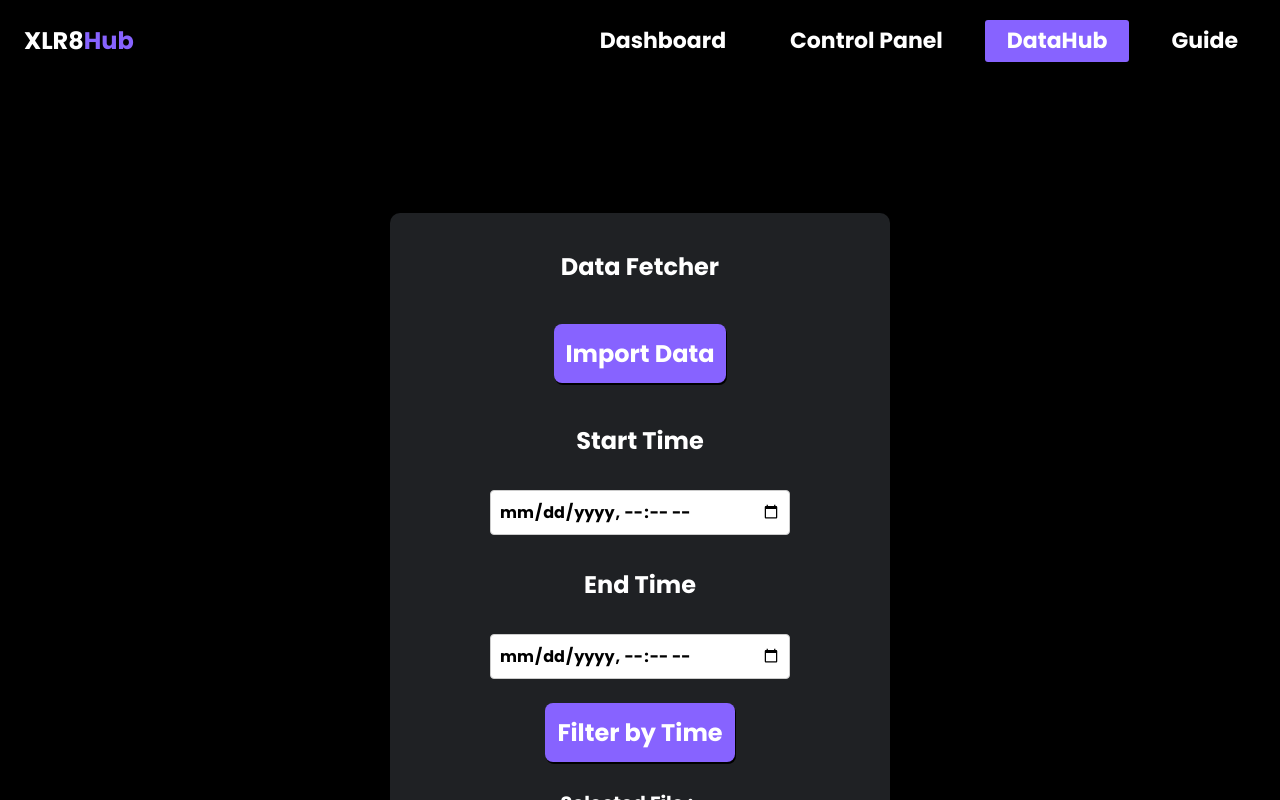
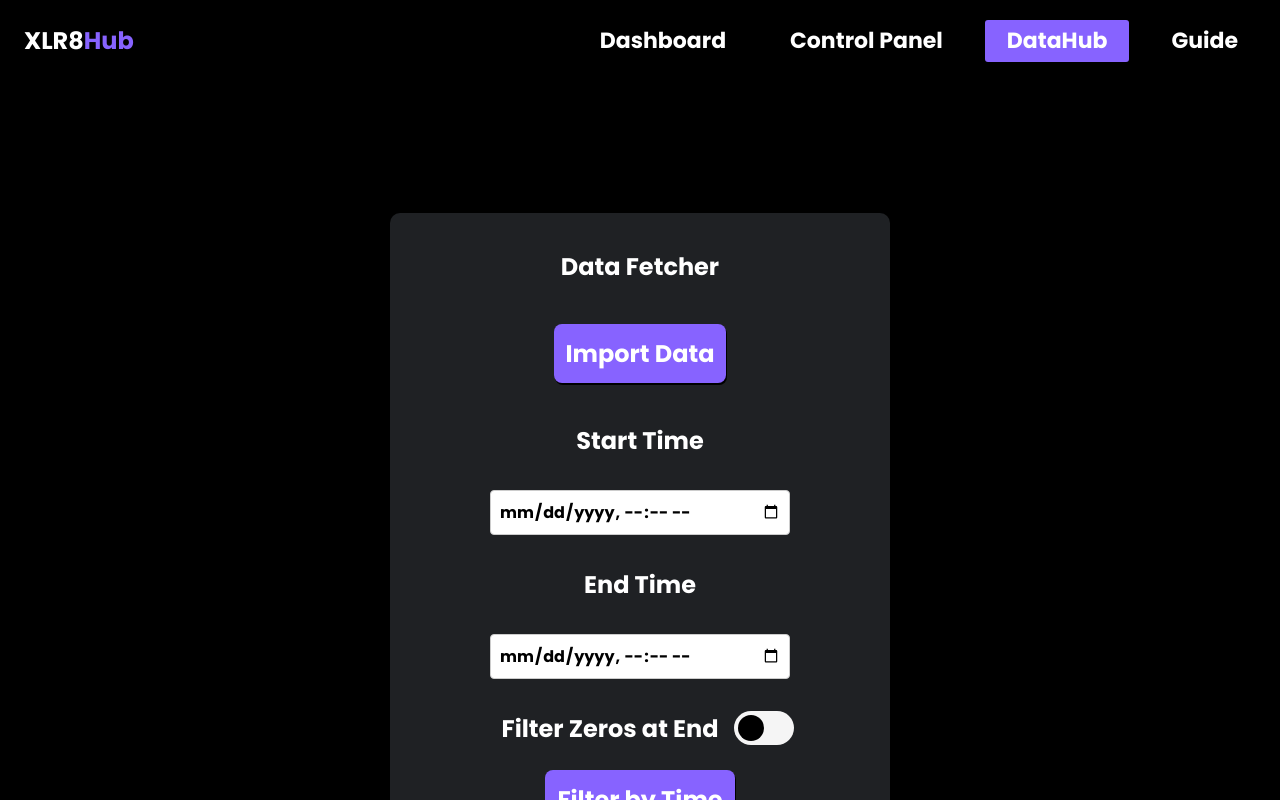
Before and after one commit to sakthiram17/xlr8-hub-websocket, a React (Vite) app: page / in a window 1280 px wide. Both pictures are taken after a click on the item "DataHub". Shown: the top 800 px of the page. Built offline with nearby package versions, Linux system fonts and the light colour scheme; no server answers.

Commit message:
added filter-end zeros and error handling for time picker

```diff
--- a/src/Pages/Dashboard.jsx
+++ b/src/Pages/Dashboard.jsx
@@ -16,7 +16,7 @@ import GraphContainer from "./GraphContainer.jsx";
 
 const SERVER = constants.SERVER;
 const BASE_URL = constants.SERVER;
-const MAX_LENGTH = 1000;
+const MAX_LENGTH = 750;
 const brightColors = [
   "#FF6384", // Salmon Pink
   "#FFD700", // Gold
@@ -60,7 +60,7 @@ const initialGraphRanges = [
     }
   }
 
-  // Use reduce to average data points within each step
+
 
   return reducedArray;
 }
@@ -272,11 +272,11 @@ const DashBoard = (props) => {
       <div className="data-card">
         <div className="generic-text-label">Resolution : {sampleSize} ms</div>
         <div className="generic-text-label">DataPoints : {duration}</div>
-        {duration > 750 ? (
+        {duration > MAX_LENGTH ? (
           <div className="generic-text-label">
             Data Compression on
             <br></br>
-            Ratio : {Math.ceil(duration / 750)}
+            Ratio : {Math.ceil(duration / MAX_LENGTH)}
           </div>
         ) : null}
       </div>
--- a/src/UI/Logs.jsx
+++ b/src/UI/Logs.jsx
@@ -4,7 +4,7 @@ import Log from "./Log";
 import "./Logs.css";
 import * as XLSX from "xlsx";
 import Button from "./Button.jsx";
-
+import Modal from "./Modal.jsx";
 import ToggleButton from "../Pages/ToggleButton";
 import Input from "../Pages/Input.jsx";
 import { useControlContext } from "../Pages/controlContext.jsx";
@@ -20,10 +20,16 @@ const Logs = () => {
   const [currentPage, setCurrentPage] = useState(1);
   const [currentSection, setCurrentSection] = useState(1);
   const [isValid, setValidity] = useState(true);
+  const [filterZeros,setFilterZeros] = useState(false)
   const { controlParameters, controlUpdates } = useControlContext();
+  const [errorModal,setErrorModal] = useState(null)
   const switchHandler = (event) => {
     setJson(event.target.checked);
   };
+
+  const filterZerosHandler = (event)=>{
+    setFilterZeros(event.target.checked);
+  }
   const dataPointsSwitchHandler = (event) => {
     setOutliersOnly(event.target.checked);
   };
@@ -34,7 +40,18 @@ const Logs = () => {
     setEndDate(new Date(event.target.value));
   };
   const dataFilter = () => {
-    dispatch({ type: "FILTER", startDate: startDate, endDate: endDate });
+    if(startDate && endDate)
+    {
+      dispatch({ type: "FILTER", startDate: startDate, endDate: endDate });
+    if(filterZeros)
+    {
+      dispatch({type :'ZERO-FILTER'})
+    }
+    }
+    setErrorModal(<Modal code = 'error'> Please Select Valid Start and End Time</Modal>)
+    setTimeout(()=>{
+      setErrorModal(null)
+    },1000)
   };
   let logs = dataPoints.filter((ele) => {
     let outlier = false;
@@ -234,6 +251,12 @@ const Logs = () => {
           onChange={handleEndDateChange}
           style={{ margin: "1rem" }}
         ></input>
+        <ToggleButton
+        label = "Filter Zeros at End"
+        autorefresh = {filterZeros}
+        onChange = {filterZerosHandler}
+        ></ToggleButton>
+        {errorModal}
         <Button onClick={dataFilter}>Filter by Time</Button>
         <p>Selected File : {selectedFile ? selectedFile.name : "--"}</p>
         <p>Total Data Points : {dataPoints.length}</p>
--- a/src/dataContext.jsx
+++ b/src/dataContext.jsx
@@ -34,7 +34,21 @@ const actionHandler = (state,action)=>{
           temp.sort((a,b)=>{
             return new Date(a.current_time).getTime()- new Date(b.current_time).getTime()
            })
+           break;
+          case 'ZERO-FILTER': temp = [...state];
+          temp;
+            let startIndex = 0;
+            let endIndex = temp.length - 1;
 
+            while (startIndex <= endIndex && temp[startIndex].voltage* temp[startIndex].current/1000 === 0) {
+              startIndex++;
+            }
+
+            while (endIndex >= startIndex && temp[startIndex].voltage* temp[startIndex].current/1000 === 0) {
+              endIndex--;
+            }
+
+          temp= temp.slice(startIndex, endIndex + 1);
           return temp;
 
 
```
